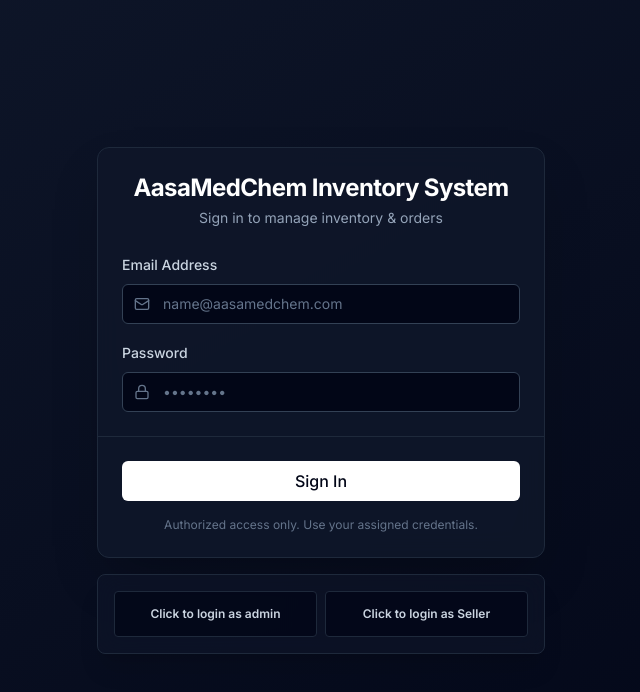
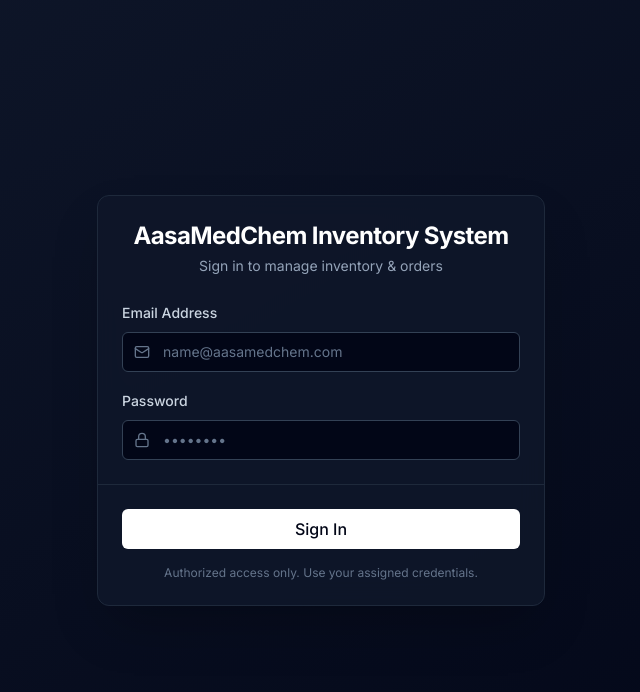
Before and after one commit to SIDxSingh/assignment-Aasamedchem, a Next.js app: page /login in a window 1280 px wide. Shown: the top 692 px of the page, without its empty margins (319-959 px from the left). Built offline with nearby package versions, Linux system fonts and the light colour scheme.

Commit message:
style: remove demo credentials helper buttons from login page

```diff
--- a/src/app/login/page.tsx
+++ b/src/app/login/page.tsx
@@ -137,32 +137,6 @@ export default function LoginPage() {
             </CardFooter>
           </form>
         </Card>
-
-        {/* Demo Credentials Quick-Access Helper */}
-        <div className="mt-4 rounded-lg border border-slate-800 bg-slate-900/60 p-4 shadow-xl backdrop-blur-md">
-          <div className="grid grid-cols-2 gap-2">
-            <button
-              type="button"
-              onClick={() => {
-                setEmail('siddharthwizard123@gmail.com');
-                setPassword('Sid@2003');
-              }}
-              className="flex flex-col items-center justify-center rounded border border-slate-800 bg-slate-950/80 p-3.5 text-xs font-semibold text-slate-300 hover:bg-slate-900 transition hover:text-white text-center"
-            >
-              Click to login as admin
-            </button>
-            <button
-              type="button"
-              onClick={() => {
-                setEmail('sidsez@gmail.com');
-                setPassword('Sid@2003');
-              }}
-              className="flex flex-col items-center justify-center rounded border border-slate-800 bg-slate-950/80 p-3.5 text-xs font-semibold text-slate-300 hover:bg-slate-900 transition hover:text-white text-center"
-            >
-              Click to login as Seller
-            </button>
-          </div>
-        </div>
       </div>
     </div>
   );
```
